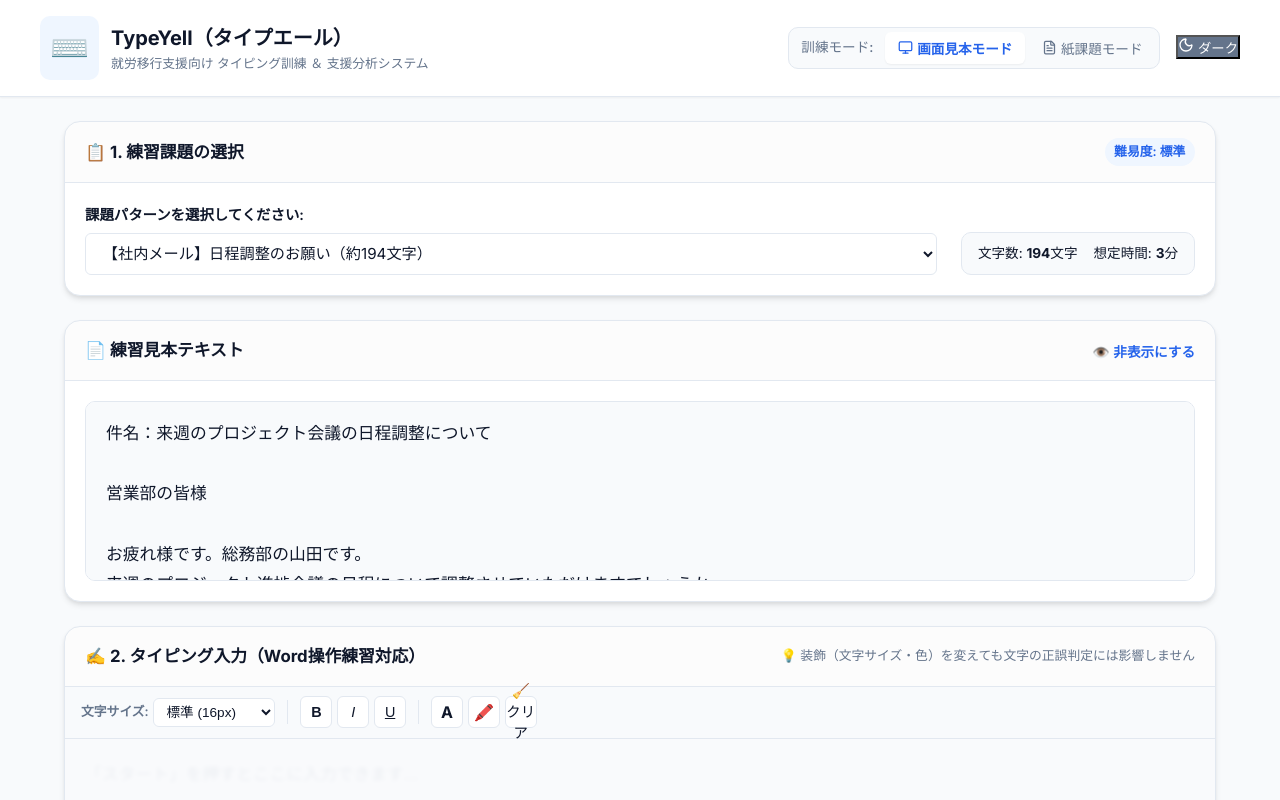
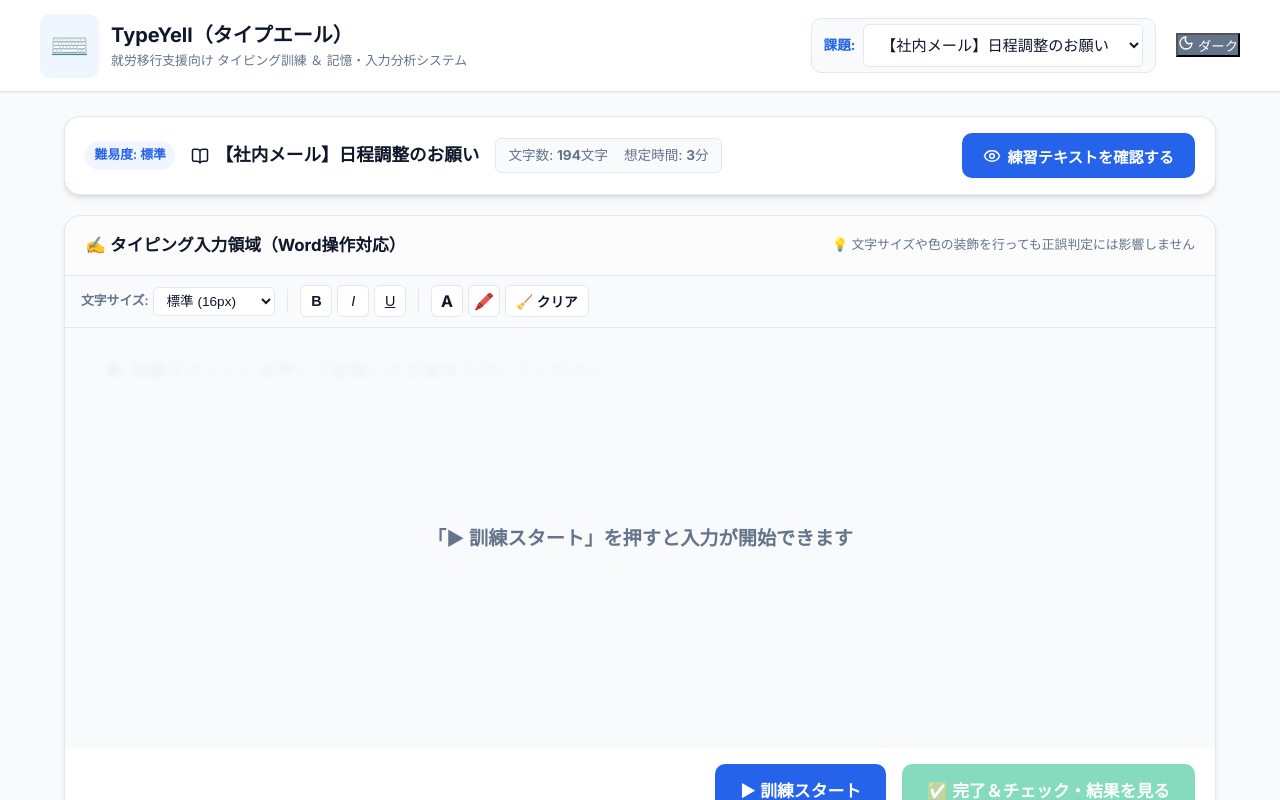
Before and after one commit to yuya-ishikawa-jp/typeyell, a React (Vite) app: page / in a window 1280 px wide. Shown: the top 800 px of the page. Built offline with nearby package versions, Linux system fonts and the light colour scheme.

Commit message:
レイアウト修正

```diff
--- a/src/App.jsx
+++ b/src/App.jsx
@@ -1,28 +1,25 @@
 import React, { useState, useEffect, useRef } from 'react';
 import Header from './components/Header';
-import SampleSelector from './components/SampleSelector';
+import TaskInfoBar from './components/TaskInfoBar';
 import WordToolbar from './components/WordToolbar';
-import StatusBar from './components/StatusBar';
 import ReportModal from './components/ReportModal';
+import SampleModal from './components/SampleModal';
 import { SAMPLE_TASKS } from './data/sampleTasks';
 import { computeTextDiff, generateInsights } from './utils/diffEngine';
 
 export default function App() {
   const [selectedTask, setSelectedTask] = useState(SAMPLE_TASKS[0]);
-  const [mode, setMode] = useState('screen'); // 'screen' | 'paper'
   const [isDarkMode, setIsDarkMode] = useState(false);
-  const [sampleVisible, setSampleVisible] = useState(true);
+  const [isSampleModalOpen, setIsSampleModalOpen] = useState(false);
 
-  // タイマー ＆ 入力ステート
+  // バックグラウンド計測ステート
   const [isRunning, setIsRunning] = useState(false);
-  const [isPaused, setIsPaused] = useState(false);
   const [elapsedSeconds, setElapsedSeconds] = useState(0);
   const [backspaceCount, setBackspaceCount] = useState(0);
   const [backspaceLogs, setBackspaceLogs] = useState([]);
-  const [typedCharCount, setTypedCharCount] = useState(0);
 
   // 分析結果 ＆ モーダル
-  const [isModalOpen, setIsModalOpen] = useState(false);
+  const [isReportModalOpen, setIsReportModalOpen] = useState(false);
   const [resultData, setResultData] = useState(null);
 
   const editorRef = useRef(null);
@@ -53,9 +50,9 @@ export default function App() {
     return editorRef.current.innerText || editorRef.current.textContent || '';
   };
 
-  // タイマー更新
+  // バックグラウンドタイマー更新
   useEffect(() => {
-    if (isRunning && !isPaused) {
+    if (isRunning) {
       timerRef.current = setInterval(() => {
         setElapsedSeconds(Math.floor((Date.now() - startTimeRef.current) / 1000));
       }, 1000);
@@ -63,55 +60,36 @@ export default function App() {
       clearInterval(timerRef.current);
     }
     return () => clearInterval(timerRef.current);
-  }, [isRunning, isPaused]);
+  }, [isRunning]);
 
-  // 訓練コントロール
+  // 訓練スタート
   const startTraining = () => {
-    if (isRunning && !isPaused) return;
-
-    if (!isRunning) {
     setIsRunning(true);
-      setIsPaused(false);
     setElapsedSeconds(0);
     setBackspaceCount(0);
     setBackspaceLogs([]);
-      setTypedCharCount(0);
     startTimeRef.current = Date.now();
     if (editorRef.current) {
       editorRef.current.innerHTML = '';
+      setTimeout(() => {
+        editorRef.current.focus();
+      }, 50);
     }
-    } else if (isPaused) {
-      setIsPaused(false);
-      startTimeRef.current = Date.now() - elapsedSeconds * 1000;
-    }
-
-    setTimeout(() => {
-      if (editorRef.current) {
-        editorRef.current.focus();
-      }
-    }, 50);
-  };
-
-  const pauseTraining = () => {
-    if (!isRunning || isPaused) return;
-    setIsPaused(true);
   };
 
   const resetTraining = () => {
     setIsRunning(false);
-    setIsPaused(false);
     setElapsedSeconds(0);
     setBackspaceCount(0);
     setBackspaceLogs([]);
-    setTypedCharCount(0);
     if (editorRef.current) {
       editorRef.current.innerHTML = '';
     }
   };
 
-  // 入力＆キー入力ハンドラ
+  // キー入力ハンドラ
   const handleKeyDown = (e) => {
-    if (!isRunning || isPaused) {
+    if (!isRunning) {
       if (e.key !== 'Tab') e.preventDefault();
       return;
     }
@@ -125,20 +103,14 @@ export default function App() {
     }
   };
 
-  const handleInput = () => {
-    if (!isRunning || isPaused) return;
-    const text = getPlainText();
-    setTypedCharCount(text.length);
-  };
-
   // 完了・分析
   const handleFinishAndCheck = () => {
-    if (elapsedSeconds === 0) {
-      alert('タイピングが開始されていません。');
+    if (!isRunning || elapsedSeconds === 0) {
+      alert('タイピングが開始されていません。「▶ 訓練スタート」を押して入力してください。');
       return;
     }
 
-    pauseTraining();
+    setIsRunning(false);
 
     const typedText = getPlainText();
     const targetText = selectedTask.content;
@@ -170,54 +142,33 @@ export default function App() {
       errEnd
     });
 
-    setIsModalOpen(true);
+    setIsReportModalOpen(true);
   };
 
   return (
     <div className="app-root">
+      {/* ヘッダー */}
       <Header
-        mode={mode}
-        setMode={setMode}
+        sampleTasks={SAMPLE_TASKS}
+        selectedTask={selectedTask}
+        onSelectTask={handleSelectTask}
         isDarkMode={isDarkMode}
         setIsDarkMode={setIsDarkMode}
       />
 
       <main className="main-content">
-        {/* 課題選択 */}
-        <SampleSelector
-          sampleTasks={SAMPLE_TASKS}
-          selectedTask={selectedTask}
-          onSelectTask={handleSelectTask}
+        {/* 課題情報バー ＆ 見本確認ダイアログボタン */}
+        <TaskInfoBar
+          task={selectedTask}
+          onOpenSampleModal={() => setIsSampleModalOpen(true)}
         />
-
-        {/* 課題文表示 (画面見本モード時) */}
-        {mode === 'screen' && (
-          <section className="card sample-display-card">
-            <div className="card-header">
-              <h2>📄 練習見本テキスト</h2>
-              <button
-                className="btn-text"
-                onClick={() => setSampleVisible(!sampleVisible)}
-              >
-                {sampleVisible ? '👁️ 非表示にする' : '👁️ 表示する'}
-              </button>
-            </div>
-            <div className="card-body">
-              {sampleVisible && (
-                <div className="sample-text-box">
-                  {selectedTask.content}
-                </div>
-              )}
-            </div>
-          </section>
-        )}
 
         {/* Word風タイピングエディタ */}
         <section className="card editor-card">
           <div className="card-header editor-header">
-            <h2>✍️ 2. タイピング入力（Word操作練習対応）</h2>
+            <h2>✍️ タイピング入力領域（Word操作対応）</h2>
             <span className="tip-text">
-              💡 装飾（文字サイズ・色）を変えても文字の正誤判定には影響しません
+              💡 文字サイズや色の装飾を行っても正誤判定には影響しません
             </span>
           </div>
 
@@ -225,58 +176,38 @@ export default function App() {
           <WordToolbar editorRef={editorRef} />
 
           {/* エディタ本体 */}
-          <div className="editor-wrapper">
+          <div className="editor-wrapper tall-editor-wrapper">
             <div
               ref={editorRef}
-              className="editor-content"
-              contentEditable={isRunning && !isPaused}
+              className="editor-content tall-editor-content"
+              contentEditable={isRunning}
               onKeyDown={handleKeyDown}
-              onInput={handleInput}
-              placeholder="「スタート」を押すとここに入力できます..."
+              placeholder="「▶ 訓練スタート」を押して記憶した文章を入力してください..."
               suppressContentEditableWarning={true}
             ></div>
 
-            {(!isRunning || isPaused) && (
+            {!isRunning && (
               <div className="editor-overlay">
-                <p>
-                  {!isRunning
-                    ? '「▶ 訓練スタート」を押すと入力が開始できます'
-                    : '⏸️ 一時停止中（「スタート」で再開）'}
-                </p>
+                <p>「▶ 訓練スタート」を押すと入力が開始できます</p>
               </div>
             )}
           </div>
 
-          {/* ステータスバー */}
-          <StatusBar
-            elapsedSeconds={elapsedSeconds}
-            typedCharCount={typedCharCount}
-            backspaceCount={backspaceCount}
-          />
-
-          {/* アクションボタン */}
+          {/* アクションボタン（シンプル構成：スタート ＆ 完了チェック） */}
           <div className="action-bar">
             <button
-              className="btn btn-primary"
+              type="button"
+              className="btn btn-primary btn-lg"
               onClick={startTraining}
-              disabled={isRunning && !isPaused}
+              disabled={isRunning}
             >
               ▶ 訓練スタート
             </button>
             <button
-              className="btn btn-secondary"
-              onClick={pauseTraining}
-              disabled={!isRunning || isPaused}
-            >
-              ⏸️ 一時停止
-            </button>
-            <button className="btn btn-outline" onClick={resetTraining}>
-              🔄 リセット
-            </button>
-            <button
-              className="btn btn-success"
+              type="button"
+              className="btn btn-success btn-lg"
               onClick={handleFinishAndCheck}
-              disabled={!isRunning && elapsedSeconds === 0}
+              disabled={!isRunning}
             >
               ✅ 完了＆チェック・結果を見る
             </button>
@@ -284,10 +215,17 @@ export default function App() {
         </section>
       </main>
 
+      {/* 練習テキスト記憶ダイアログ */}
+      <SampleModal
+        isOpen={isSampleModalOpen}
+        onClose={() => setIsSampleModalOpen(false)}
+        task={selectedTask}
+      />
+
       {/* 分析・レポートモーダル */}
       <ReportModal
-        isOpen={isModalOpen}
-        onClose={() => setIsModalOpen(false)}
+        isOpen={isReportModalOpen}
+        onClose={() => setIsReportModalOpen(false)}
         resultData={resultData}
       />
     </div>
--- a/src/components/Header.jsx
+++ b/src/components/Header.jsx
@@ -1,7 +1,13 @@
 import React from 'react';
-import { Keyboard, Sun, Moon, Monitor, FileText } from 'lucide-react';
+import { Sun, Moon } from 'lucide-react';
 
-export default function Header({ mode, setMode, isDarkMode, setIsDarkMode }) {
+export default function Header({
+  sampleTasks,
+  selectedTask,
+  onSelectTask,
+  isDarkMode,
+  setIsDarkMode
+}) {
   return (
     <header className="app-header">
       <div className="header-container">
@@ -9,31 +15,34 @@ export default function Header({ mode, setMode, isDarkMode, setIsDarkMode }) {
           <span className="logo-icon">⌨️</span>
           <div>
             <h1 className="app-title">TypeYell（タイプエール）</h1>
-            <p className="app-subtitle">就労移行支援向け タイピング訓練 ＆ 支援分析システム</p>
+            <p className="app-subtitle">就労移行支援向け タイピング訓練 ＆ 記憶・入力分析システム</p>
           </div>
         </div>
+
         <div className="header-controls">
-          <div className="mode-toggle-group">
-            <span className="control-label">訓練モード:</span>
-            <button
-              className={`btn-mode ${mode === 'screen' ? 'active' : ''}`}
-              onClick={() => setMode('screen')}
-              title="画面上で正解文を見ながら入力します"
+          {/* 練習問題の選択（ヘッダーに配置） */}
+          <div className="header-sample-select">
+            <label htmlFor="header-task-select" className="header-select-label">
+              課題:
+            </label>
+            <select
+              id="header-task-select"
+              className="form-control header-select-control"
+              value={selectedTask.id}
+              onChange={(e) => onSelectTask(e.target.value)}
             >
-              <Monitor size={15} style={{ marginRight: 4 }} />
-              画面見本モード
-            </button>
-            <button
-              className={`btn-mode ${mode === 'paper' ? 'active' : ''}`}
-              onClick={() => setMode('paper')}
-              title="手元の紙を見ながら入力します（見本非表示）"
-            >
-              <FileText size={15} style={{ marginRight: 4 }} />
-              紙課題モード
-            </button>
+              {sampleTasks.map((task) => (
+                <option key={task.id} value={task.id}>
+                  {task.title}（{task.content.length}文字）
+                </option>
+              ))}
+            </select>
           </div>
+
+          {/* ダークモード/表示モード切替 */}
           <div className="theme-toggle">
             <button
+              type="button"
               className="btn-secondary"
               onClick={() => setIsDarkMode(!isDarkMode)}
               title="ダークモード/ハイコントラスト切替"
--- /dev/null
+++ b/src/components/SampleModal.jsx
@@ -0,0 +1,38 @@
+import React from "react";
+import { Eye, CheckCircle } from "lucide-react";
+
+export default function SampleModal({ isOpen, onClose, task }) {
+  if (!isOpen || !task) return null;
+
+  return (
+    <div className="modal-backdrop sample-modal-backdrop">
+      <div className="modal-dialog sample-modal-dialog">
+        <div className="modal-header">
+          <div>
+            <h2>📄 練習テキストを確認する</h2>
+            <p className="modal-date">
+              文章をしっかり確認・暗記してから「タイピングを再開始する」を押してください
+            </p>
+          </div>
+          <button type="button" className="btn-close" onClick={onClose}>
+            ×
+          </button>
+        </div>
+
+        <div className="modal-body">
+          <div className="sample-modal-text-box">{task.content}</div>
+        </div>
+
+        <div className="modal-footer">
+          <button
+            type="button"
+            className="btn btn-primary btn-lg"
+            onClick={onClose}
+          >
+            <CheckCircle size={18} /> タイピングを再開始する
+          </button>
+        </div>
+      </div>
+    </div>
+  );
+}
--- /dev/null
+++ b/src/components/TaskInfoBar.jsx
@@ -0,0 +1,37 @@
+import React from "react";
+import { Eye, BookOpen } from "lucide-react";
+
+export default function TaskInfoBar({ task, onOpenSampleModal }) {
+  return (
+    <section className="card task-info-card">
+      <div className="task-info-container">
+        <div className="task-info-detail">
+          <span className="badge">難易度: {task.difficulty}</span>
+          <h2 className="task-info-title">
+            <BookOpen size={18} style={{ marginRight: 6 }} />
+            {task.title}
+          </h2>
+          <div className="task-info-meta">
+            <span>
+              文字数: <strong>{task.content.length}</strong>文字
+            </span>
+            <span>
+              想定時間: <strong>{task.estimatedTime}</strong>分
+            </span>
+          </div>
+        </div>
+
+        <div className="task-info-action">
+          <button
+            type="button"
+            className="btn btn-primary btn-memorize"
+            onClick={onOpenSampleModal}
+          >
+            <Eye size={18} />
+            練習テキストを確認する
+          </button>
+        </div>
+      </div>
+    </section>
+  );
+}
--- a/src/components/WordToolbar.jsx
+++ b/src/components/WordToolbar.jsx
@@ -75,7 +75,7 @@ export default function WordToolbar({ editorRef }) {
         </label>
         <button
           type="button"
-          className="tool-btn"
+          className="tool-btn tool-btn-wide"
           onClick={() => execCmd('removeFormat')}
           title="書式をクリア"
         >
--- a/src/index.css
+++ b/src/index.css
@@ -62,7 +62,7 @@ body {
 .app-header {
   background-color: var(--bg-card);
   border-bottom: 1px solid var(--border-color);
-  padding: 1rem 1.5rem;
+  padding: 0.85rem 1.5rem;
   box-shadow: var(--shadow-sm);
   position: sticky;
   top: 0;
@@ -106,46 +106,38 @@ body {
 .header-controls {
   display: flex;
   align-items: center;
-  gap: 1rem;
+  gap: 1.25rem;
+  flex-wrap: wrap;
 }
 
-.mode-toggle-group {
+/* ヘッダー内課題セレクト */
+.header-sample-select {
   display: flex;
   align-items: center;
+  gap: 0.5rem;
   background-color: var(--bg-main);
-  padding: 0.25rem;
+  padding: 0.35rem 0.75rem;
   border-radius: var(--radius-md);
   border: 1px solid var(--border-color);
-  gap: 0.25rem;
 }
 
-.control-label {
+.header-select-label {
   font-size: 0.85rem;
-  font-weight: 500;
-  color: var(--text-muted);
-  margin-right: 0.5rem;
-  margin-left: 0.5rem;
+  font-weight: 700;
+  color: var(--primary-color);
+  white-space: nowrap;
 }
 
-.btn-mode {
-  border: none;
-  background: transparent;
-  padding: 0.4rem 0.8rem;
-  font-size: 0.85rem;
+.header-select-control {
+  font-size: 0.9rem;
   font-weight: 500;
+  padding: 0.35rem 0.6rem;
+  border: 1px solid var(--border-color);
   border-radius: var(--radius-sm);
+  background-color: var(--bg-card);
+  color: var(--text-main);
+  max-width: 280px;
   cursor: pointer;
-  color: var(--text-muted);
-  display: flex;
-  align-items: center;
-  transition: all 0.2s;
-}
-
-.btn-mode.active {
-  background-color: var(--bg-card);
-  color: var(--primary-color);
-  box-shadow: var(--shadow-sm);
-  font-weight: 700;
 }
 
 /* Layout */
@@ -156,7 +148,7 @@ body {
   padding: 0 1.5rem;
   display: flex;
   flex-direction: column;
-  gap: 1.5rem;
+  gap: 1.25rem;
 }
 
 .card {
@@ -166,6 +158,59 @@ body {
   box-shadow: var(--shadow-md);
   overflow: hidden;
   transition: border-color 0.3s, background-color 0.3s;
+}
+
+/* 課題情報カード */
+.task-info-card {
+  padding: 1rem 1.25rem;
+}
+
+.task-info-container {
+  display: flex;
+  justify-content: space-between;
+  align-items: center;
+  flex-wrap: wrap;
+  gap: 1rem;
+}
+
+.task-info-detail {
+  display: flex;
+  align-items: center;
+  gap: 1rem;
+  flex-wrap: wrap;
+}
+
+.task-info-title {
+  font-size: 1.1rem;
+  font-weight: 700;
+  display: flex;
+  align-items: center;
+}
+
+.task-info-meta {
+  display: flex;
+  gap: 1rem;
+  font-size: 0.85rem;
+  color: var(--text-muted);
+  background-color: var(--bg-main);
+  padding: 0.35rem 0.75rem;
+  border-radius: var(--radius-sm);
+  border: 1px solid var(--border-color);
+}
+
+.btn-memorize {
+  font-size: 1rem;
+  padding: 0.65rem 1.25rem;
+  background-color: var(--primary-color);
+  color: #fff;
+  border-radius: var(--radius-md);
+  box-shadow: var(--shadow-sm);
+  font-weight: 700;
+  cursor: pointer;
+}
+
+.btn-memorize:hover {
+  background-color: var(--primary-hover);
 }
 
 .card-header {
@@ -209,32 +254,6 @@ body {
   font-family: inherit;
 }
 
-.form-control:focus {
-  border-color: var(--border-focus);
-  box-shadow: 0 0 0 3px rgba(59, 130, 246, 0.15);
-}
-
-.flex-grow {
-  flex: 1;
-}
-
-.sample-controls {
-  display: flex;
-  gap: 1.5rem;
-  align-items: flex-end;
-  flex-wrap: wrap;
-}
-
-.sample-meta {
-  display: flex;
-  gap: 1rem;
-  background-color: var(--bg-main);
-  padding: 0.6rem 1rem;
-  border-radius: var(--radius-md);
-  border: 1px solid var(--border-color);
-  font-size: 0.85rem;
-}
-
 .badge {
   background-color: var(--primary-light);
   color: var(--primary-color);
@@ -242,19 +261,6 @@ body {
   font-weight: 600;
   padding: 0.25rem 0.6rem;
   border-radius: 9999px;
-}
-
-.sample-text-box {
-  background-color: var(--bg-main);
-  border: 1px solid var(--border-color);
-  border-radius: var(--radius-md);
-  padding: 1rem 1.25rem;
-  font-size: 1.05rem;
-  line-height: 1.8;
-  white-space: pre-wrap;
-  max-height: 180px;
-  overflow-y: auto;
-  user-select: none;
 }
 
 /* Word Toolbar */
@@ -312,6 +318,14 @@ body {
   transition: all 0.15s;
 }
 
+.tool-btn-wide {
+  width: auto;
+  min-width: 72px;
+  padding: 0 0.65rem;
+  font-size: 0.85rem;
+  font-weight: 600;
+}
+
 .tool-btn:hover {
   background-color: var(--primary-light);
   color: var(--primary-color);
@@ -350,17 +364,17 @@ body {
   color: var(--text-muted);
 }
 
-/* Editor */
-.editor-wrapper {
+/* Editor (縦に広く設計) */
+.tall-editor-wrapper {
   position: relative;
-  min-height: 220px;
+  min-height: 420px;
 }
 
-.editor-content {
-  min-height: 220px;
-  padding: 1.25rem;
-  font-size: 1.05rem;
-  line-height: 1.8;
+.tall-editor-content {
+  min-height: 420px;
+  padding: 1.5rem;
+  font-size: 1.15rem;
+  line-height: 2;
   outline: none;
   background-color: var(--bg-input);
   color: var(--text-main);
@@ -378,19 +392,19 @@ body {
 .editor-overlay {
   position: absolute;
   inset: 0;
-  background-color: rgba(248, 250, 252, 0.85);
+  background-color: rgba(248, 250, 252, 0.88);
   display: flex;
   align-items: center;
   justify-content: center;
-  font-size: 1.1rem;
-  font-weight: 600;
+  font-size: 1.2rem;
+  font-weight: 700;
   color: var(--text-muted);
-  backdrop-filter: blur(2px);
+  backdrop-filter: blur(3px);
   z-index: 10;
 }
 
 body.dark-mode .editor-overlay {
-  background-color: rgba(15, 23, 42, 0.85);
+  background-color: rgba(15, 23, 42, 0.88);
 }
 
 .status-bar {
@@ -490,21 +504,17 @@ body.dark-mode .editor-overlay {
   border-color: var(--secondary-color);
 }
 
-.btn-text {
-  background: transparent;
-  border: none;
-  color: var(--primary-color);
-  font-size: 0.85rem;
-  font-weight: 600;
-  cursor: pointer;
-}
-
 .btn-sm {
   padding: 0.4rem 0.8rem;
   font-size: 0.85rem;
 }
 
-/* Modal */
+.btn-lg {
+  padding: 0.8rem 1.5rem;
+  font-size: 1.05rem;
+}
+
+/* Modals */
 .modal-backdrop {
   position: fixed;
   inset: 0;
@@ -528,6 +538,38 @@ body.dark-mode .editor-overlay {
   display: flex;
   flex-direction: column;
   overflow: hidden;
+}
+
+/* 見本確認ダイアログ */
+.sample-modal-dialog {
+  max-width: 720px;
+}
+
+.sample-modal-meta {
+  display: flex;
+  gap: 1.25rem;
+  align-items: center;
+  background-color: var(--bg-main);
+  padding: 0.75rem 1rem;
+  border-radius: var(--radius-md);
+  border: 1px solid var(--border-color);
+  font-size: 0.9rem;
+  flex-wrap: wrap;
+}
+
+.sample-modal-text-box {
+  background-color: var(--bg-main);
+  border: 1px solid var(--border-color);
+  border-radius: var(--radius-md);
+  padding: 1.5rem;
+  font-size: 1.2rem;
+  line-height: 2;
+  white-space: pre-wrap;
+  user-select: text;
+  max-height: 380px;
+  overflow-y: auto;
+  margin-top: 1rem;
+  border-left: 5px solid var(--primary-color);
 }
 
 .modal-header {
@@ -568,7 +610,7 @@ body.dark-mode .editor-overlay {
   overflow-y: auto;
   display: flex;
   flex-direction: column;
-  gap: 1.5rem;
+  gap: 1.25rem;
 }
 
 .modal-footer {
```
Lines whose indentation alone changed are shown as unchanged.
